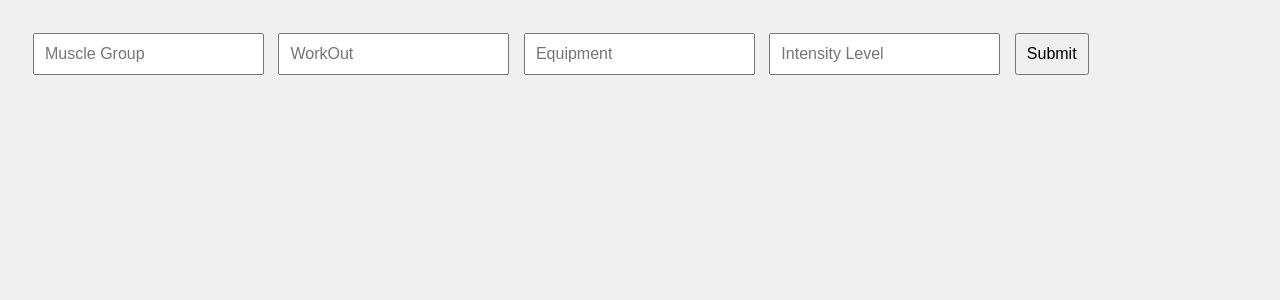
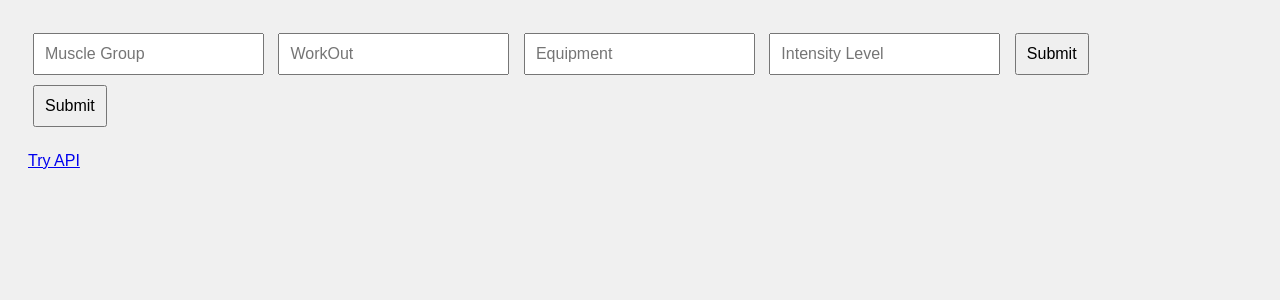
Before and after one commit to naeimsalib/Work-Out-APP, a Flask app: page / in a window 1280 px wide. Shown: the top 300 px of the page. Run offline with Flask 3, Linux system fonts and the light colour scheme.

Commit message:
Update index.html

```diff
--- a/Work out app/templates/index.html
+++ b/Work out app/templates/index.html
@@ -13,7 +13,14 @@
         <input type="text" name="Equipment" placeholder="Equipment">
         <input type="text" name="Intensity_Level" placeholder="Intensity Level">
         <button type="submit">Submit</button>
+
+        <br>
+
+        <button type="Visit API">Submit</button>
     </form>
+
+    <!-- Button to visit the API link -->
+    <a href="https://rapidapi.com/naeimsalib/api/work-out-api1" target="_blank" class="api-button">Try API</a>
 
     {% if data %}
     <div class="total-count data-container">
```
